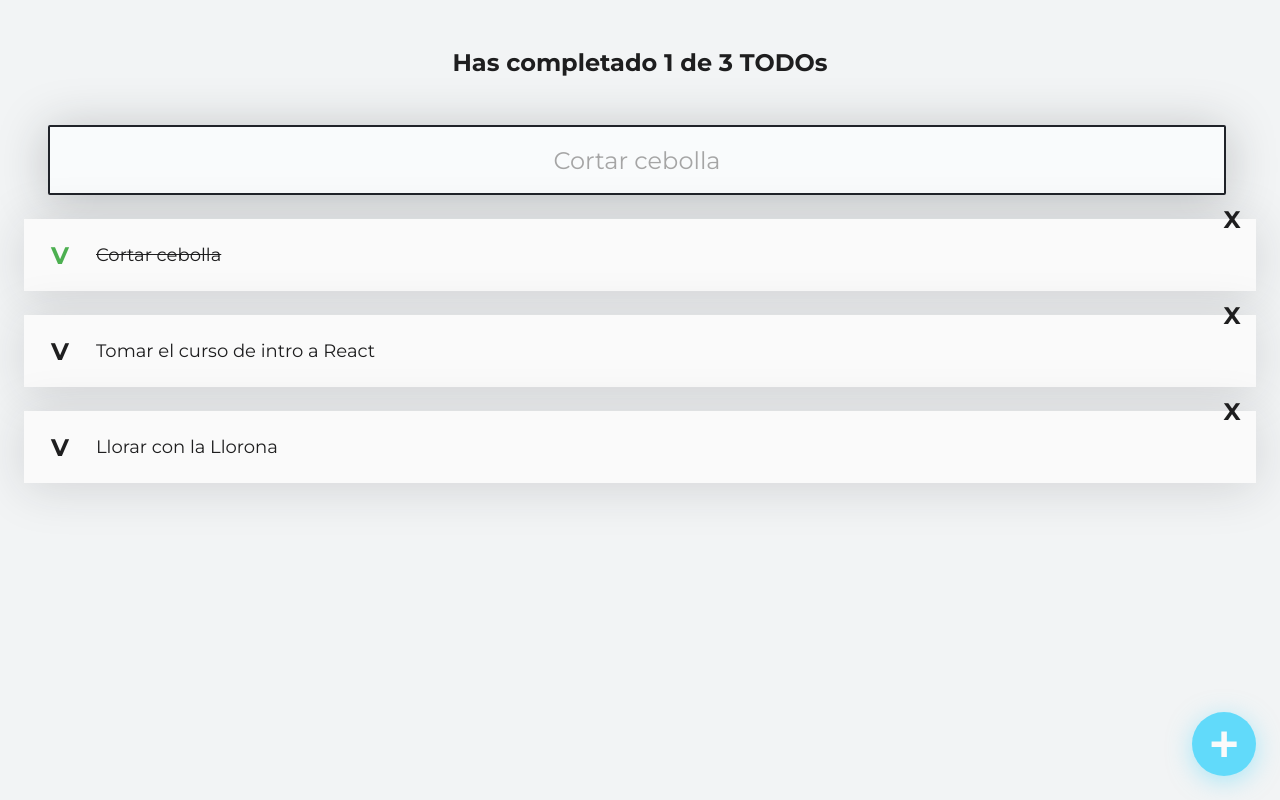
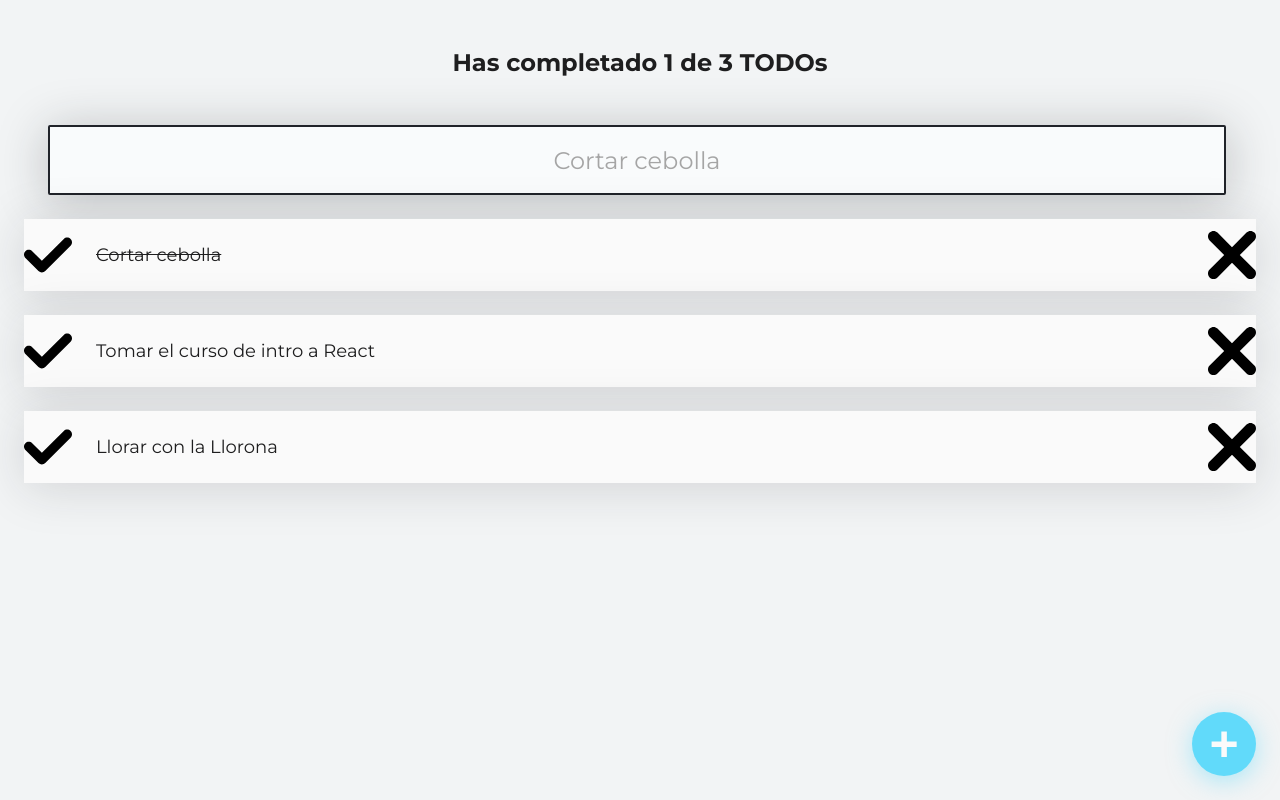
Before and after one commit to JoshuaFrontEnd/Platzi-Curso-React, a React (Create React App) app: page / in a window 1280 px wide. Built offline with nearby package versions, Linux system fonts and the light colour scheme.

Commit message:
Iconos en React: librerías y SVG

```diff
--- /dev/null
+++ b/src/CompleteIcon.js
@@ -0,0 +1,7 @@
+import { TodoIcon } from './TodoIcon';
+
+function CompleteIcon() {
+  return <TodoIcon type="check" color="gray" />;
+}
+
+export { CompleteIcon };
--- /dev/null
+++ b/src/DeleteIcon.js
@@ -0,0 +1,7 @@
+import { TodoIcon } from './TodoIcon';
+
+function DeleteIcon() {
+  return <TodoIcon type="delete" color="red" />;
+}
+
+export { DeleteIcon };
--- /dev/null
+++ b/src/TodoIcon.js
@@ -0,0 +1,15 @@
+import { ReactComponent as CheckSVG } from './check.svg';
+import { ReactComponent as DeleteSVG } from './delete.svg';
+
+const iconTypes = {
+  check: <CheckSVG />,
+  delete: <DeleteSVG />,
+};
+
+function TodoIcon({ type }) {
+  return (
+    <span className={`Icon Icon-svg Icon--${type}`}>{iconTypes[type]}</span>
+  );
+}
+
+export { TodoIcon };
--- a/src/TodoItem.js
+++ b/src/TodoItem.js
@@ -1,20 +1,24 @@
+import { CompleteIcon } from './CompleteIcon';
+import { DeleteIcon } from './DeleteIcon';
 import './TodoItem.css';
 
 function TodoItem(props) {
   return (
     <li className="TodoItem">
-      <span
+      <CompleteIcon />
+      {/* <span
         className={`Icon Icon-check ${props.completed && 'Icon-check--active'}`}
         onClick={props.onComplete}
       >
         V
-      </span>
+      </span> */}
       <p className={`TodoItem-p ${props.completed && 'TodoItem-p--complete'}`}>
         {props.text}
       </p>
-      <span className="Icon Icon-delete" onClick={props.onDelete}>
+      {/* <span className="Icon Icon-delete" onClick={props.onDelete}>
         X
-      </span>
+      </span> */}
+      <DeleteIcon />
     </li>
   );
 }
```
Also changed, not shown: src/check.svg (added), src/delete.svg (added).
